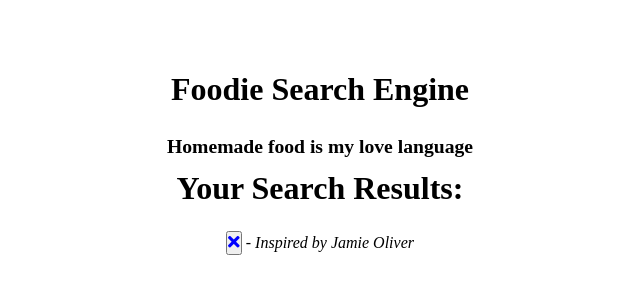
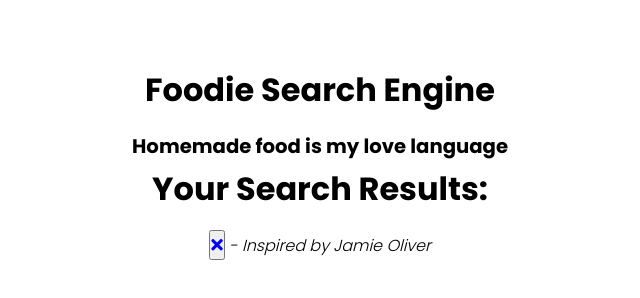
Before and after one commit to 1TracyK/foodieSearchEngine, a plain HTML site: page index.html in a window 1280 px wide. Shown: the whole page, without its empty margins (320-960 px from the left). Drawn offline with Linux system fonts and the light colour scheme.

Commit message:
12 commit

```diff
--- a/style.css
+++ b/style.css
@@ -9,11 +9,12 @@
     --yellow;
     --tenne-tawny-dark: #b54507;
 }
+
 body{
     font-weight: 300;
     font-size: 1.05rem;
     line-height: 1.6;
-    fontt-family: 'Poppins', sans-serif;
+    font-family: 'Poppins', sans-serif;
 }
 
 /*  */
```
